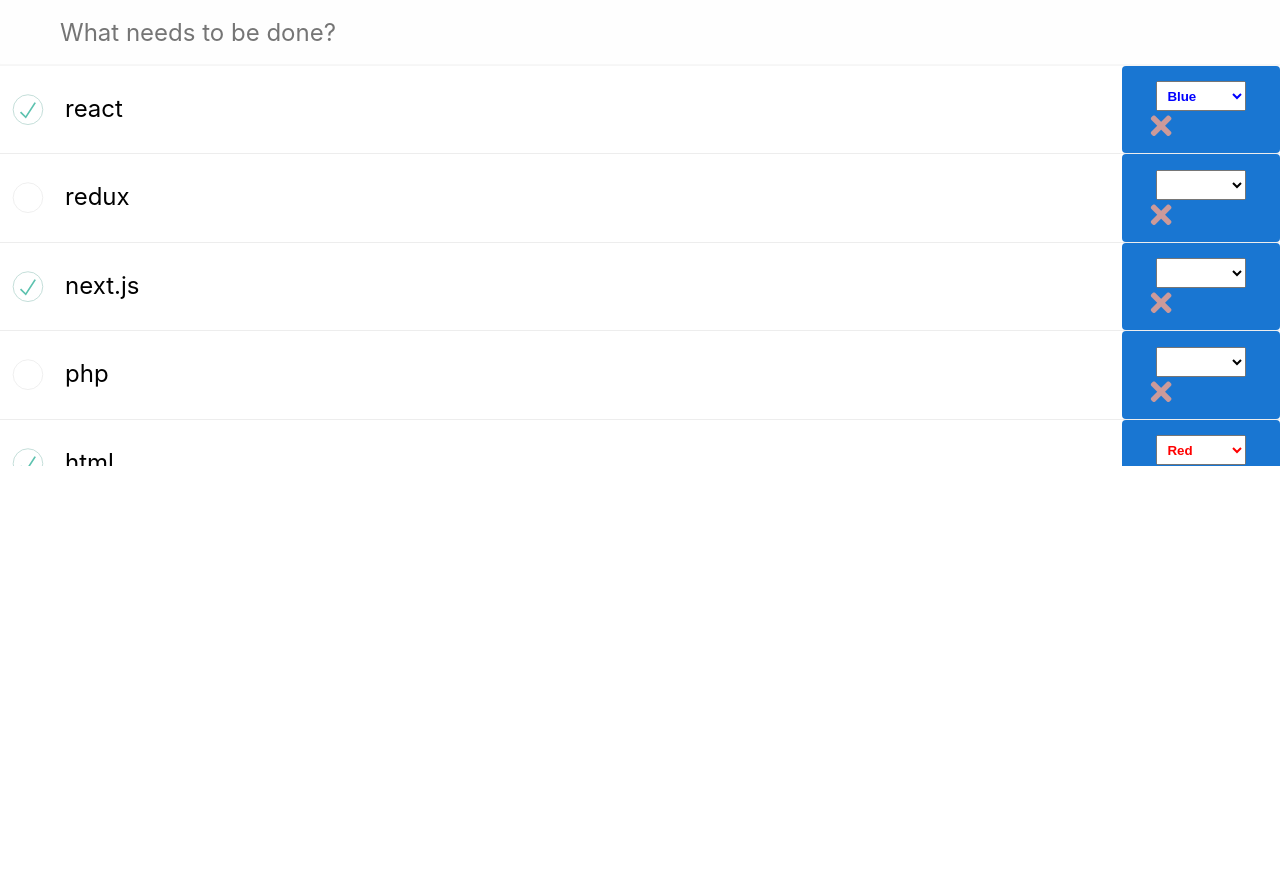
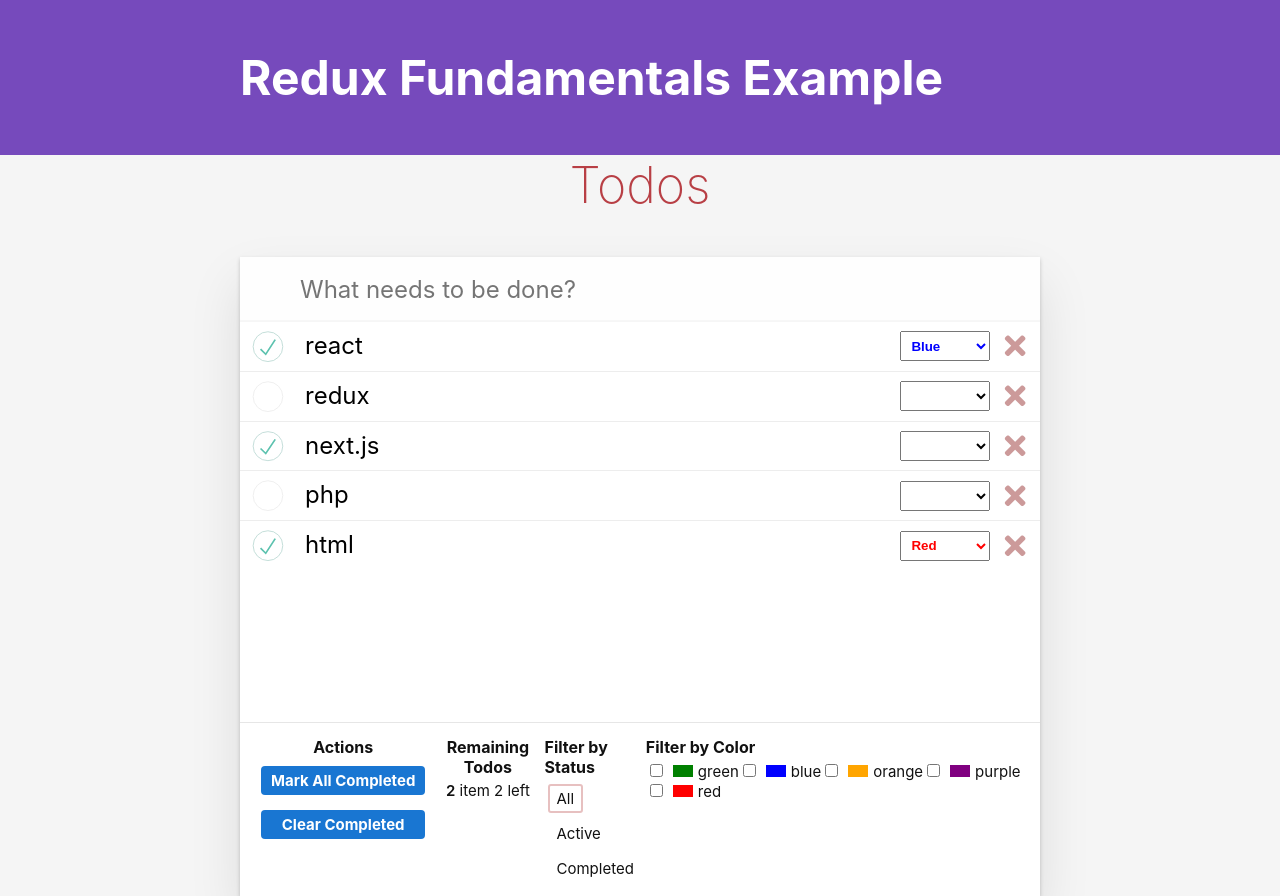
Before and after one commit to Mehdih77/Todos-With-Redux, a React (Create React App) app: page / in a window 1280 px wide. Before the commit the page ends 800 px from the top, so only its background shows below. Built offline with nearby package versions, Linux system fonts and the light colour scheme.

Commit message:
add filters to footer

```diff
--- a/src/App.js
+++ b/src/App.js
@@ -4,11 +4,24 @@
 
 function App() {
   return (
-    <>
-      <Header />
-      <TodoList />
-      <Footer />
-    </>
+    <div className="App">
+      <nav>
+        <section>
+          <h1>Redux Fundamentals Example</h1>
+        </section>
+      </nav>
+      <main>
+        <section className="medium-container">
+          <h2>Todos</h2>
+          <div className="todoapp">
+            <Header />
+            <TodoList />
+            <Footer />
+          </div>
+        </section>
+      </main>
+    </div>
+
   );
 }
 
--- /dev/null
+++ b/src/components/Filters/filterSlice.js
@@ -0,0 +1,54 @@
+import produce from "immer";
+
+export const StatusFilters = {
+    All: 'all',
+    Active: 'active',
+    Completed: 'completed'
+}
+
+const initState = {
+    status: StatusFilters.All,
+    colors: []
+}
+
+const filterReducer = produce((state, action) => {
+    switch (action.type) {
+        case 'filters/changedStatusFilter':
+            state.status = action.payload
+            break;
+
+        case 'filters/changedColorFilter':
+            // colors is first state
+            const { colors } = state;
+            // color is that color we add (new one)
+            const { color , changeType} = action.payload;
+            switch (changeType) {
+                case 'added':
+                    state.colors.push(color)
+                    break;
+                case 'removed':
+                    state.colors = colors.filter(c => c !== color)
+            }
+    }
+}, initState)
+
+export default filterReducer;
+
+
+//! action factory
+
+export const selectStatusFilter = state => state.filterReducer.status;
+export const selectColorsFilter = state => state.filterReducer.colors;
+
+export const changedStatusFilter = (status) => ({
+    type: 'filters/changedStatusFilter',
+    payload: status
+})
+
+export const changedColorFilter = (color, changeType) => ({
+    type: 'filters/changedColorFilter',
+    payload: {
+        color,
+        changeType
+    }
+})
--- /dev/null
+++ b/src/components/Footer/ColorFilters.js
@@ -0,0 +1,45 @@
+import { useSelector, useDispatch } from "react-redux";
+import { changedColorFilter, selectColorsFilter } from '../Filters/filterSlice';
+
+export const availableColors = ['green', 'blue', 'orange', 'purple', 'red']
+
+export default function ColorFilters() {
+
+    const colors = useSelector(selectColorsFilter);
+    const dispatch = useDispatch();
+
+    function handleChnageColor(color, changeType) {
+        dispatch(changedColorFilter(color,changeType))
+    }
+
+
+    const renderedColors = availableColors.map((color) => {
+        const checked = colors.includes(color);
+        const changeType = checked ? 'removed' : 'added';
+
+        return (
+            <label key={color}>
+                <input
+                    type="checkbox"
+                    name={color}
+                    defaultChecked={checked}
+                    onChange={() => handleChnageColor(color, changeType)}
+                />
+                <span
+                    className='color-block'
+                    style={{ backgroundColor: color }}>
+                    </span>
+                    {color}
+            </label>
+        )
+    })
+
+    return (
+        <div className='filters colorFilters'>
+            <h5>Filter by Color</h5>
+            <form className='colorSelection'>
+                {renderedColors}
+            </form>
+        </div>
+    )
+}
--- a/src/components/Footer/Footer.js
+++ b/src/components/Footer/Footer.js
@@ -1,9 +1,19 @@
-import React from 'react'
+import ColorFilters from './ColorFilters';
+import RemainingTodos from './RemainingTodos';
+import StatusFilter from './StatusFilter';
 
 export default function Footer() {
     return (
-        <div>
+        <footer className='footer'>
+            <div className="actions">
+                <h5>Actions</h5>
+                <button className='button'>Mark All Completed</button>
+                <button className='button'>Clear Completed</button>
+            </div>
 
-        </div>
+            <RemainingTodos />
+            <StatusFilter />
+            <ColorFilters/>
+        </footer>
     )
 }
--- /dev/null
+++ b/src/components/Footer/RemainingTodos.js
@@ -0,0 +1,10 @@
+import React from 'react'
+
+export default function RemainingTodos() {
+    return (
+        <div className="todo-count">
+            <h5>Remaining Todos</h5>
+            <strong>2</strong> item 2 left
+        </div>
+    )
+}
--- /dev/null
+++ b/src/components/Footer/StatusFilter.js
@@ -0,0 +1,33 @@
+import { useDispatch, useSelector } from "react-redux";
+import { changedStatusFilter, selectStatusFilter, StatusFilters} from '../Filters/filterSlice';
+
+export default function StatusFilter() {
+
+    const status = useSelector(selectStatusFilter)
+    const dispatch = useDispatch();
+
+    function handleChangeStatus(status) {
+        dispatch(changedStatusFilter(status))
+    }
+
+    const renderedFilters = Object.keys(StatusFilters).map((key) => {
+        const value = StatusFilters[key];
+        const className = value === status ? "selected" : '';
+
+        return (
+            <li key={value}>
+                <button className={className} onClick={() => handleChangeStatus(value)}>
+                    {key}
+                </button>
+            </li>
+        )
+    } )
+
+
+    return (
+        <div className='filters statusFilters'>
+            <h5>Filter by Status</h5>
+            <ul>{renderedFilters}</ul>
+        </div>
+    )
+}
--- a/src/components/Todos/TodoListItems.js
+++ b/src/components/Todos/TodoListItems.js
@@ -6,7 +6,7 @@
 
 export default function TodoListItems({ id }) {
 
-  // id come from TodoList.js
+  // ! id come from TodoList.js
   const todo = useSelector( state => state.todosReducer.entities[id])
   const { text, color, completed} = todo;
   const dispatch = useDispatch();
@@ -38,7 +38,7 @@
               />
               <div className="todo-text">{text}</div>
             </div>
-            <div className="degment button">
+            <div className="segment buttons">
               <select
                 className='colorPicker'
                 defaultValue={color}
--- a/src/components/Todos/todosSlice.js
+++ b/src/components/Todos/todosSlice.js
@@ -110,7 +110,7 @@
     type: 'todos/todoAdded',
     payload: { id: 6, text, completed: false}
 })
-// action factory
+//* action factory
 export const todoToggled = (todoId) => ({
     type: 'todos/todoToggled',
     payload: todoId
@@ -121,7 +121,7 @@
     payload: todoId
 })
 
-// for useSelector
+//* for useSelector
 export const selectTodos = state => state.todosReducer.entities;
 
 export const selectTodosIds = state => Object.keys(state.todosReducer.entities);
--- a/src/redux/reducers.js
+++ b/src/redux/reducers.js
@@ -1,8 +1,10 @@
 import { combineReducers } from "redux";
 import todosReducer from "../components/Todos/todosSlice";
+import filterReducer from "../components/Filters/filterSlice";
 
 const rootReducers = combineReducers({
     todosReducer,
+    filterReducer
 });
 
 export default rootReducers;
```
Also changed, not shown: src/components/Footer/Actions.js (added, +9 -0 lines).
